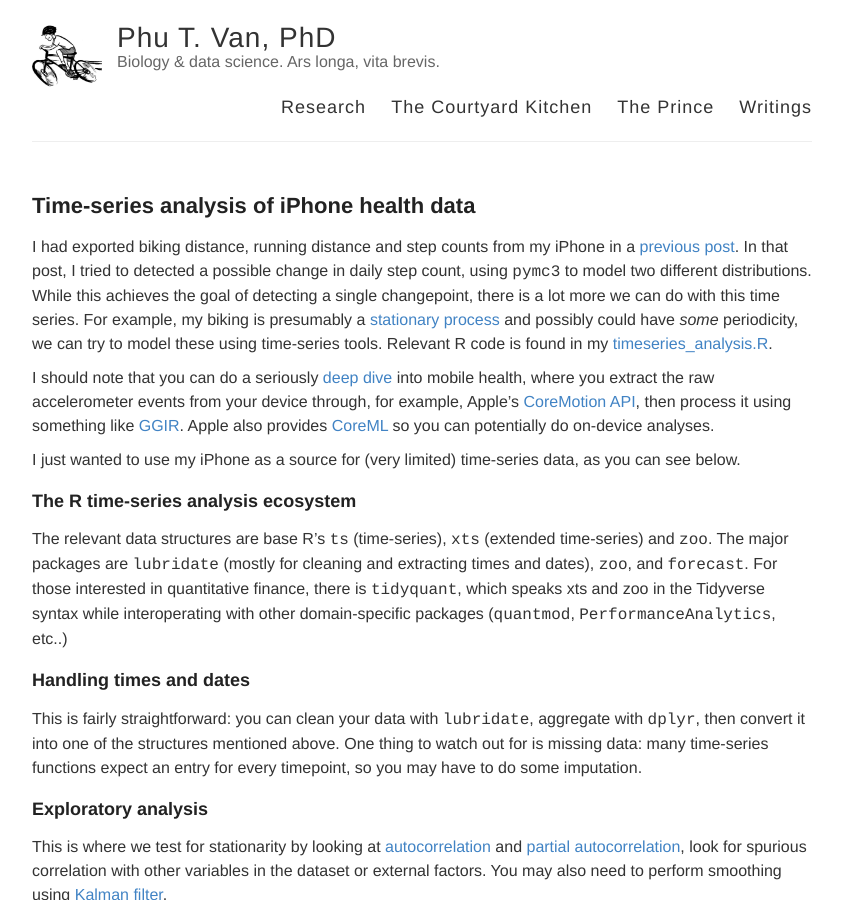
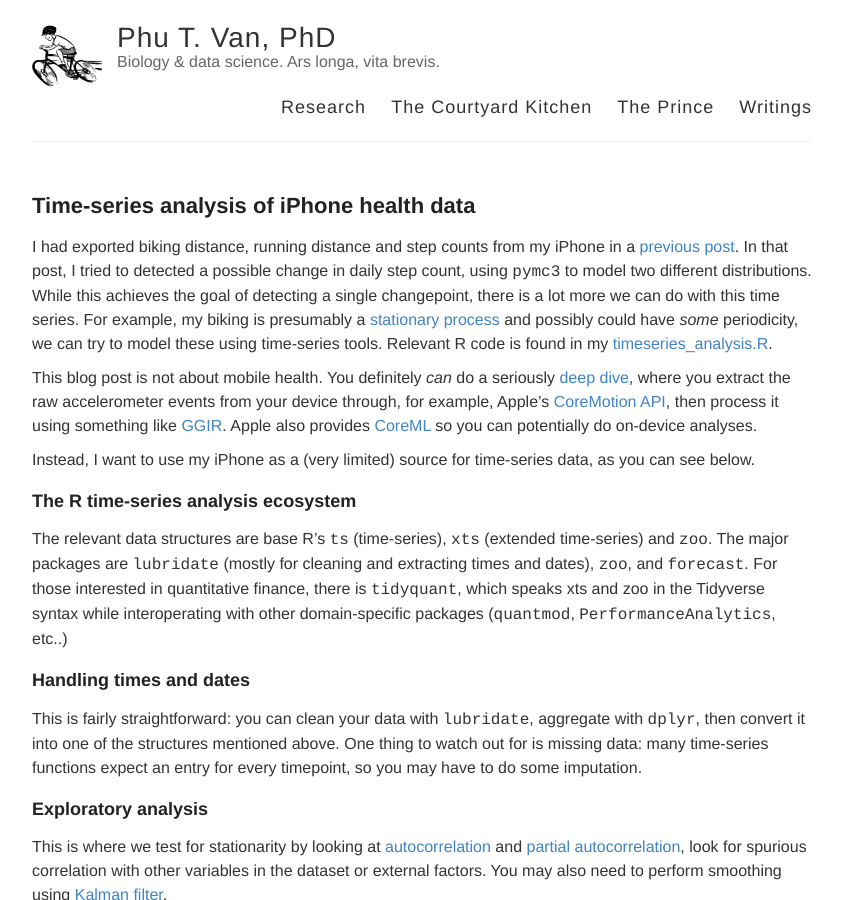
Before and after one commit to ptvan/ptvan.github.io, a Jekyll site: the page built from _posts/2019-11-15-timeseries-analysis-of-iPhone-health_data.md, in a window 1280 px wide and 900 px high. Shown: the whole window, without its empty margins (218-1061 px from the left). Built offline with Jekyll 4.4.1, drawn with Linux system fonts in a browser that asks for light colours.

Commit message:
updated timeseries analysis blogpost

```diff
--- a/_posts/2019-11-15-timeseries-analysis-of-iPhone-health_data.md
+++ b/_posts/2019-11-15-timeseries-analysis-of-iPhone-health_data.md
@@ -6,9 +6,9 @@ title: Time-series analysis of iPhone health data
 I had exported biking distance, running distance and step counts from my iPhone in a
 [previous post](https://ptvan.github.io/Python-MCMC-nuggets/). In that post, I tried to detected a possible change in daily step count, using `pymc3` to model two different distributions. While this achieves the goal of detecting a single changepoint, there is a lot more we can do with this time series. For example, my biking is presumably a [stationary process](https://en.wikipedia.org/wiki/Stationary_process) and possibly could have _some_ periodicity, we can try to model these using time-series tools. Relevant R code is found in my [timeseries_analysis.R](https://github.com/ptvan/R-snippets/blob/master/timeseries_analysis.R).
 
-I should note that you can do a seriously [deep dive](https://towardsdatascience.com/run-or-walk-detecting-user-activity-with-machine-learning-and-core-ml-part-1-9658c0dcdd90) into mobile health, where you extract the raw accelerometer events from your device through, for example, Apple's [CoreMotion API](https://developer.apple.com/documentation/coremotion), then process it using something like [GGIR](https://cran.r-project.org/web/packages/GGIR/vignettes/GGIR.html). Apple also provides [CoreML](https://developer.apple.com/documentation/coreml) so you can potentially do on-device analyses.
+This blog post is not about mobile health. You definitely *can* do a seriously [deep dive](https://towardsdatascience.com/run-or-walk-detecting-user-activity-with-machine-learning-and-core-ml-part-1-9658c0dcdd90), where you extract the raw accelerometer events from your device through, for example, Apple's [CoreMotion API](https://developer.apple.com/documentation/coremotion), then process it using something like [GGIR](https://cran.r-project.org/web/packages/GGIR/vignettes/GGIR.html). Apple also provides [CoreML](https://developer.apple.com/documentation/coreml) so you can potentially do on-device analyses.
 
-I just wanted to use my iPhone as a source for (very limited) time-series data, as you can see below.
+Instead, I want to use my iPhone as a (very limited) source for time-series data, as you can see below.
 
 ### The R time-series analysis ecosystem
 The relevant data structures are base R's `ts` (time-series), `xts` (extended time-series) and `zoo`. The major packages are `lubridate` (mostly for cleaning and extracting times and dates), `zoo`, and `forecast`. For those interested in quantitative finance, there is `tidyquant`, which speaks xts and zoo in the Tidyverse syntax while interoperating with other domain-specific packages (`quantmod`, `PerformanceAnalytics`, etc..)
```
